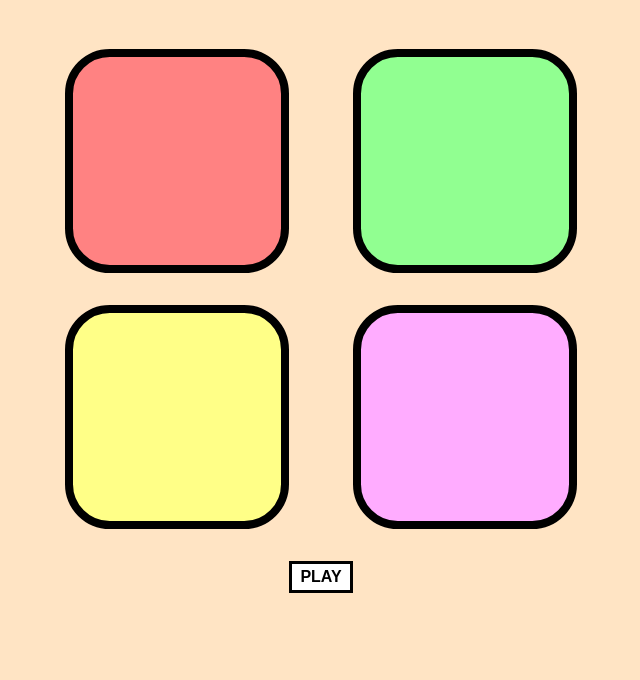
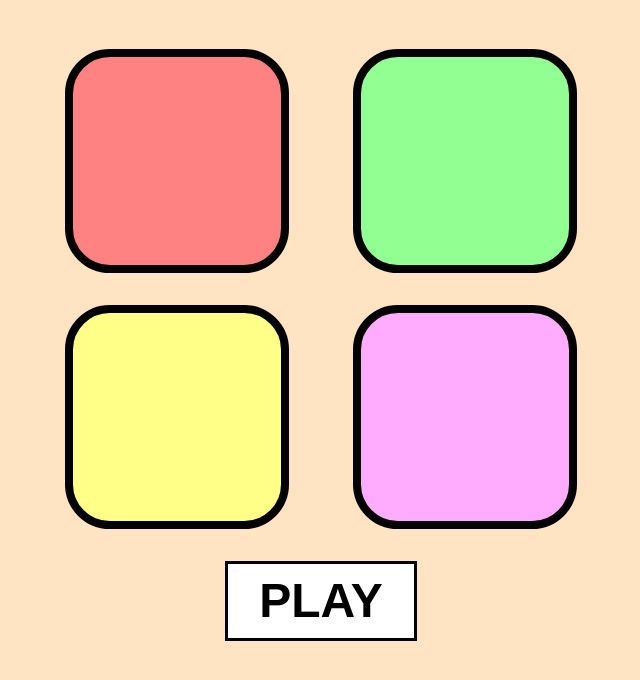
Before and after one commit to Sultan-08/Simon-Say-s-Game, a plain HTML site: page index.html in a window 1280 px wide. Shown: the part 110-790 px from the top of the page, without its empty margins (319-959 px from the left). Drawn offline with Linux system fonts and the light colour scheme.

Commit message:
Update style.css

```diff
--- a/style.css
+++ b/style.css
@@ -37,11 +37,11 @@ body {
 }
 
 .child {
-    height: 2rem;
-    width: 4rem;
+    height: 5rem;
+    width: 12rem;
     color: black;
     background-color: white;
     border: 0.2rem solid black;
-    font-size: 1rem;
+    font-size: 3rem;
     font-weight: bold;
 }
```
